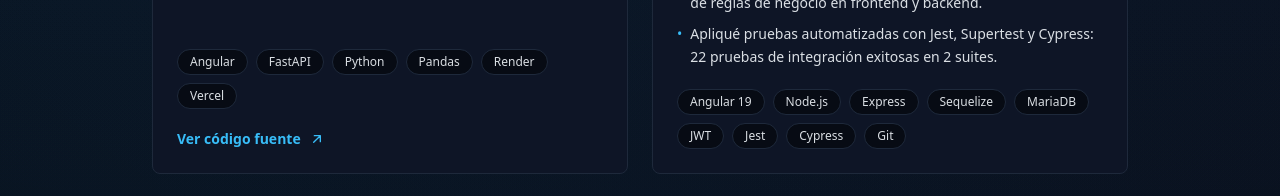
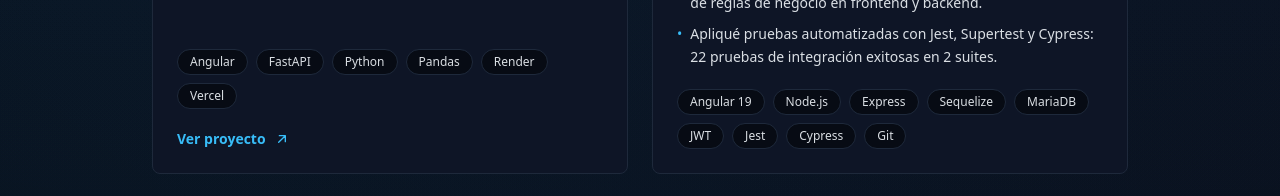
Before and after one commit to danielra123/portafolio, a Next.js app: page / in a window 1280 px wide. Shown: the part 3140-3336 px from the top of the page. Built offline with nearby package versions, Linux system fonts and the light colour scheme.

Commit message:
Link DataInsight card to live deployment

```diff
--- a/src/components/projects.tsx
+++ b/src/components/projects.tsx
@@ -41,14 +41,14 @@ export function Projects() {
                   ))}
                 </ul>
 
-                {project.repository && (
+                {(project.liveUrl || project.repository) && (
                   <a
-                    href={project.repository}
+                    href={project.liveUrl || project.repository}
                     target="_blank"
                     rel="noreferrer"
                     className="mt-5 inline-flex items-center gap-2 text-sm font-semibold text-accent transition-colors hover:text-foreground"
                   >
-                    Ver código fuente
+                    {project.liveUrl ? "Ver proyecto" : "Ver código fuente"}
                     <svg
                       className="h-4 w-4"
                       fill="none"
```
